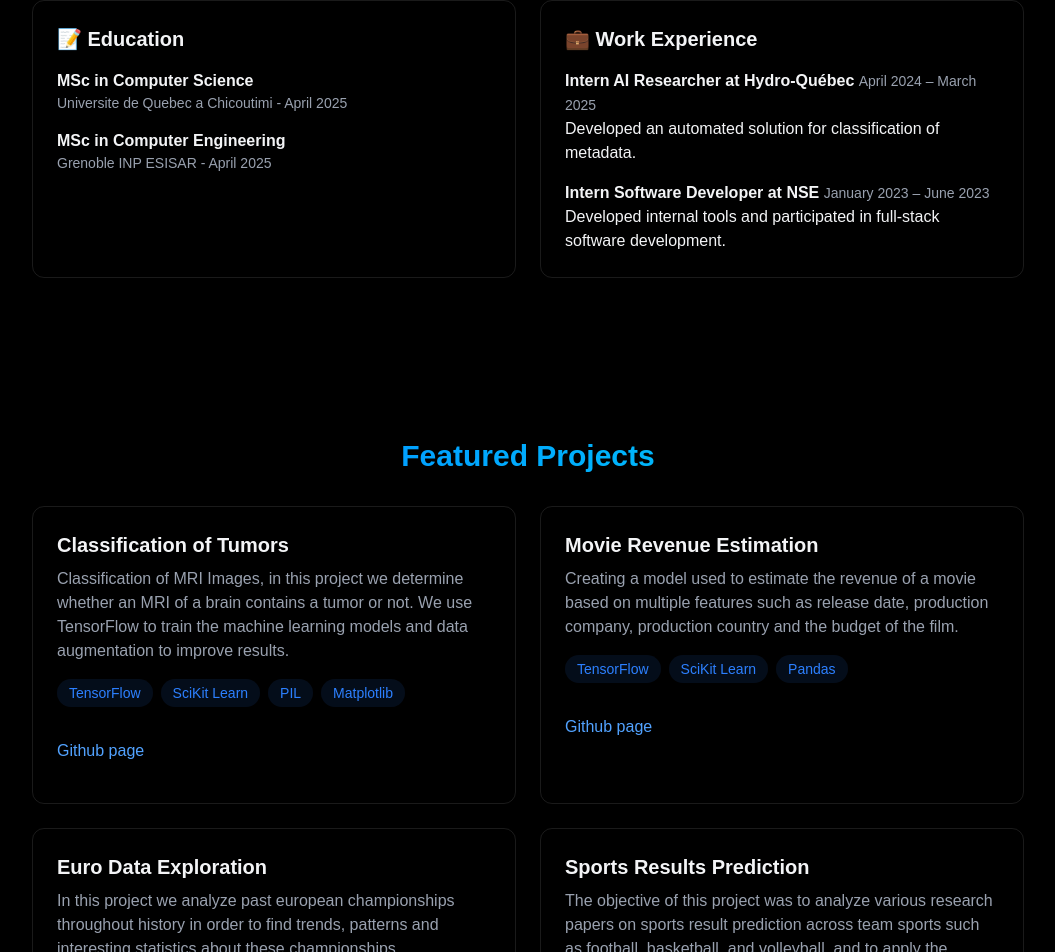
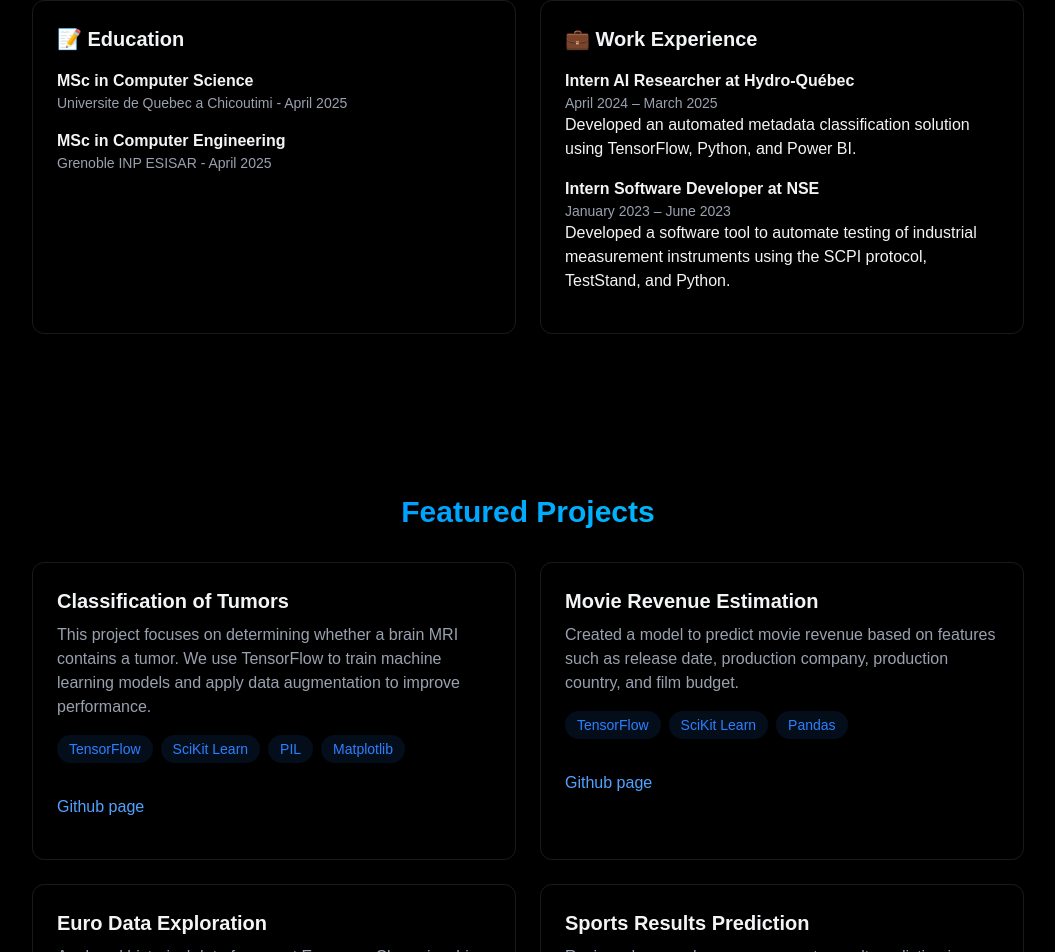
Before and after one commit to PaulEm6/paulem6-portfolio, a React (Vite) app: page / in a window 1280 px wide. Shown: the part 1250-2202 px from the top of the page, without its empty margins (112-1167 px from the left). Built offline with nearby package versions, Linux system fonts and the light colour scheme.

Commit message:
grammar check and correcting styling issues of dates beneath work experience

```diff
--- a/src/components/sections/About.jsx
+++ b/src/components/sections/About.jsx
@@ -15,16 +15,16 @@ export const About = () => {
                     About Me
                 </h2>
 
-                <div className = "rounded-xl p-8 border-white/10 border hover:-translate-y-1 transition-all">
+                <div className = "rounded-xl p-8 rounded-xl border border-white/10 hover:-translate-y-1 transition-all hover:border-blue-500/30 hover:shadow-[0_2px_8px_rgba(59,30,246,0.2)] transition">
 
                     <p className = "text-gray-300 mb-6">
-                        Curious developer with professional experience in leveraging AI and software engineering to solve practical problems
+                        Curious developer with professional experience in leveraging AI and software engineering to solve practical problems.
                     </p>
 
                     <div className = "grid grid-cols-1 md:grid-cols-2 gap-6">
 
                         {/* Machine Learning Card */}
-                        <div className = "rounded-xl p-6 hover:-translate-y-1 transition-all">
+                        <div className = "rounded-xl p-6">
                             <h3 className = "text-xl font-bold mb-4">
                                 Machine Learning
                             </h3>
@@ -41,7 +41,7 @@ export const About = () => {
                         </div>
 
                         {/* Software Development Card */}
-                        <div className = "rounded-xl p-6 hover:-translate-y-1 transition-all">
+                        <div className = "rounded-xl p-6">
                             <h3 className = "text-xl font-bold mb-4">
                                 Software Development
                             </h3>
@@ -66,40 +66,41 @@ export const About = () => {
                 <div className="grid grid-cols-1 md:grid-cols-2 gap-6 mt-8">
 
                     {/* Education */}
-                    <div className="p-6 rounded-xl border-white/10 border hover:-translate-y-1 transition=alr">
+                    <div className="p-6 rounded-xl border border-white/10 hover:-translate-y-1 transition-all hover:border-blue-500/30 hover:shadow-[0_2px_8px_rgba(59,30,246,0.2)] transition">
+
                         <h3 className = "text-xl font-bold mb-4">📝 Education </h3>
 
+                        {/* Education 1 */}
                         <div className="mb-4">
                             <div className="font-semibold"> MSc in Computer Science </div>
                             <div className="font-normal text-sm text-gray-400"> Universite de Quebec a Chicoutimi - April 2025 </div>
                         </div>
 
+                        {/* Education 2 */}
                         <div className="mb-4">
-                                <div className="font-semibold">  MSc in Computer Engineering </div>
+                            <div className="font-semibold"> MSc in Computer Engineering </div>
                             <div className="font-normal text-sm text-gray-400"> Grenoble INP ESISAR - April 2025 </div>
                          </div>
+
                     </div>
 
                     {/* Work Experience */}
-                    <div className="p-6 rounded-xl border-white/10 border hover:-translate-y-1 transition-all">
+                    <div className="p-6 rounded-xl border border-white/10 hover:-translate-y-1 transition-all hover:border-blue-500/30 hover:shadow-[0_2px_8px_rgba(59,30,246,0.2)] transition">
+
                         <h3 className="text-xl font-bold mb-4">💼 Work Experience</h3>
 
                         {/* Job 1 */}
                         <div className="mb-4">
-                            <h4 className="font-semibold">
-                            Intern AI Researcher at Hydro-Québec{" "}
-                            <span className="font-normal text-sm text-gray-400"> April 2024 – March 2025</span>
-                            </h4>
-                            <p>Developed an automated solution for classification of metadata.</p>
+                            <div className="font-semibold"> Intern AI Researcher at Hydro-Québec </div>
+                            <div className="font-normal text-sm text-gray-400"> April 2024 – March 2025 </div>
+                            <p>Developed an automated metadata classification solution using TensorFlow, Python, and Power BI.</p>
                         </div>
 
                         {/* Job 2 */}
-                        <div>
-                            <h4 className="font-semibold">
-                            Intern Software Developer at NSE{" "}
-                            <span className="font-normal text-sm text-gray-400"> January 2023 – June 2023</span>
-                            </h4>
-                            <p>Developed internal tools and participated in full-stack software development.</p>
+                        <div className="mb-4">
+                            <div className="font-semibold"> Intern Software Developer at NSE </div>
+                            <div className="font-normal text-sm text-gray-400"> January 2023 – June 2023 </div>
+                            <p>Developed a software tool to automate testing of industrial measurement instruments using the SCPI protocol, TestStand, and Python.</p>
                         </div>
 
                     </div>
--- a/src/components/sections/Home.jsx
+++ b/src/components/sections/Home.jsx
@@ -15,8 +15,8 @@ export const Home = () => {
                     </h1>
 
                     <p className="text-gray-400 text-lg mb-8 max-w-lg mx-auto">
-                        I'm a software developer that is interested in machine learning, data science and web development. I enjoy developping cool projects
-                        that use innovative technology. My aim is to showcase my work with this interactive website.
+                        I'm a software developer interested in machine learning, data science and web development. I enjoy developing cool projects
+                        that use innovative technologies. My aim is to showcase my work through this interactive website.
                     </p>
 
                     <div className = "flex justify-center space-x-4">
--- a/src/components/sections/Projects.jsx
+++ b/src/components/sections/Projects.jsx
@@ -22,8 +22,8 @@ export const Projects = () => {
                             <h3 className="text-xl font-bold mb-2"> Classification of Tumors </h3>
 
                             <p className="text-gray-400 mb-4">
-                                Classification of MRI Images, in this project we determine whether an MRI of a brain contains a tumor or not.
-                                We use TensorFlow to train the machine learning models and data augmentation to improve results.
+                                This project focuses on determining whether a brain MRI contains a tumor.
+                                We use TensorFlow to train machine learning models and apply data augmentation to improve performance.
                             </p>
 
                             <div className="flex flex-wrap gap-2 mb-4">
@@ -50,7 +50,7 @@ export const Projects = () => {
                             <h3 className="text-xl font-bold mb-2"> Movie Revenue Estimation </h3>
 
                             <p className="text-gray-400 mb-4">
-                                Creating a model used to estimate the revenue of a movie based on multiple features such as release date, production company, production country and the budget of the film.
+                                Created a model to predict movie revenue based on features such as release date, production company, production country, and film budget.
                             </p>
 
                             <div className="flex flex-wrap gap-2 mb-4">
@@ -77,7 +77,7 @@ export const Projects = () => {
                             <h3 className="text-xl font-bold mb-2"> Euro Data Exploration </h3>
 
                             <p className="text-gray-400 mb-4">
-                                In this project we analyze past european championships throughout history in order to find trends, patterns and interesting statistics about these championships.
+                                Analyzed historical data from past European Championships to uncover trends, patterns, and interesting statistics.
                             </p>
 
                             <div className="flex flex-wrap gap-2 mb-4">
@@ -104,8 +104,7 @@ export const Projects = () => {
                             <h3 className="text-xl font-bold mb-2"> Sports Results Prediction </h3>
 
                             <p className="text-gray-400 mb-4">
-                            The objective of this project was to analyze various research papers on sports result prediction across team sports such as football, basketball, and volleyball,
-                            and to apply the techniques proposed in these papers to predict outcomes.
+                            Reviewed research papers on sports result prediction in team sports such as football, basketball, and volleyball, and applied the proposed techniques to predict outcomes.
                             </p>
 
                             <div className="flex flex-wrap gap-2 mb-4">
```
Lines whose indentation alone changed are shown as unchanged.
